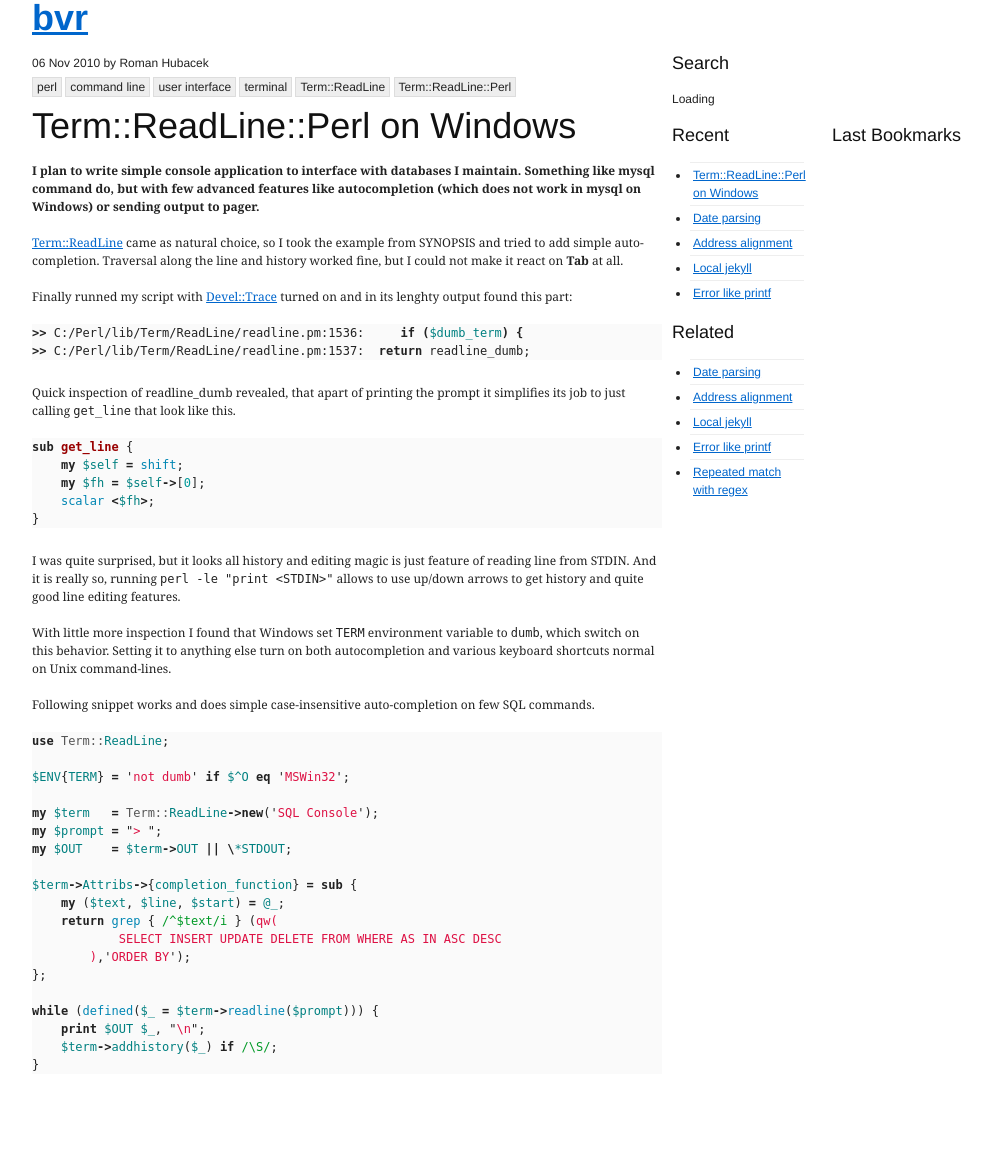
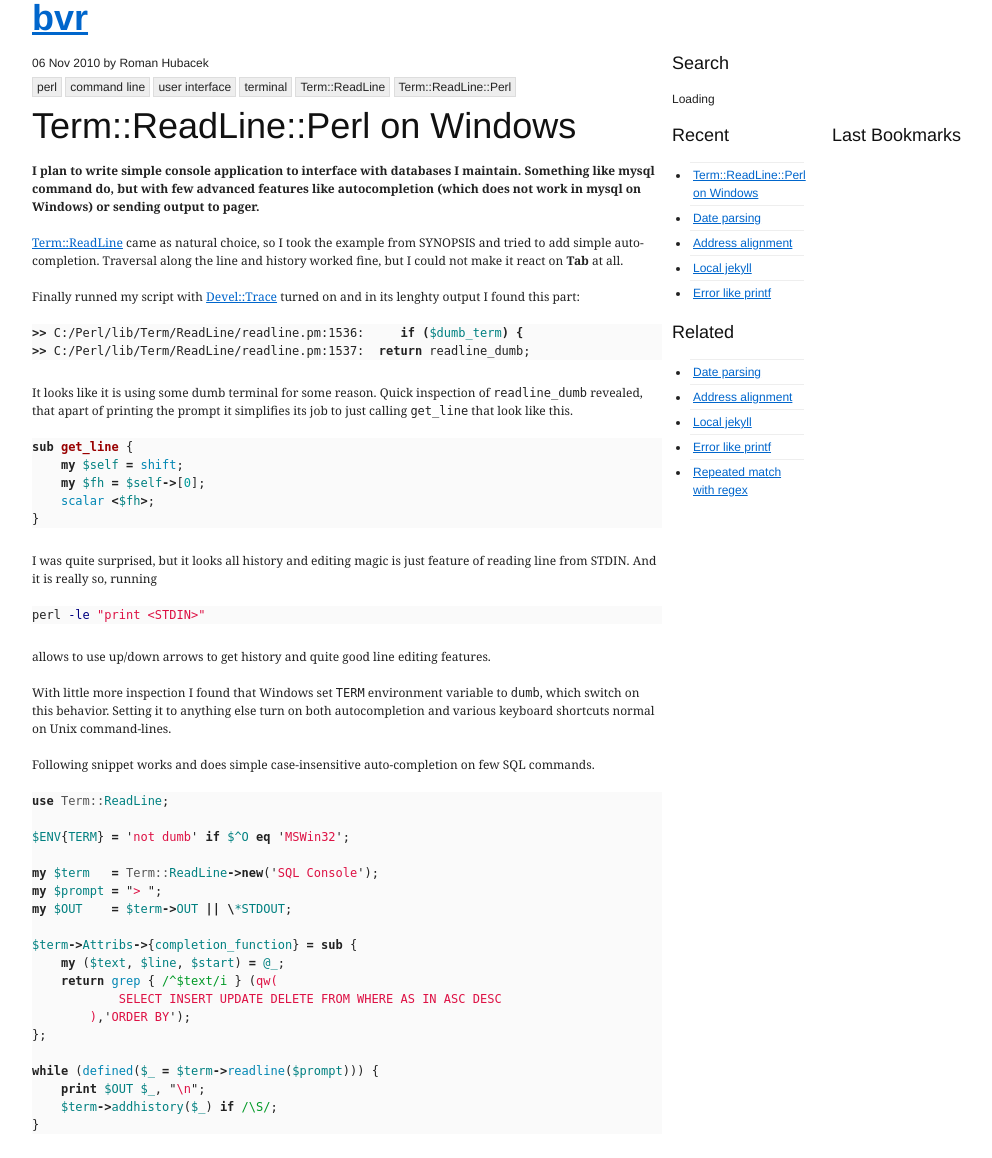
Before and after one commit to bvr/bvr.github.io, a Jekyll site: the page built from _posts/2010-11-06-term-readline.md, in a window 1280 px wide. Shown: the whole page, without its empty margins (133-1125 px from the left). Built offline with Jekyll 4.4.1, drawn with Linux system fonts in a browser that asks for light colours; Markdown is read by kramdown in place of the engine named in the settings; comment, search, counter and statistics services are not loaded; before the commit the page ends 1098 px from its top, so only the background shows below that.

Commit message:
Minor fixes to Term::ReadLine post.

```diff
--- a/_posts/2010-11-06-term-readline.md
+++ b/_posts/2010-11-06-term-readline.md
@@ -20,16 +20,17 @@ choice, so I took the example from SYNOPSIS and tried to add simple
 auto-completion. Traversal along the line and history worked fine, but I could
 not make it react on **Tab** at all.
 
-Finally runned my script with [Devel::Trace]() turned on and in its lenghty output
-found this part:
+Finally runned my script with [Devel::Trace](http://search.cpan.org/perldoc?Devel%3A%3ATrace)
+turned on and in its lenghty output I found this part:
 
 {% highlight bash %}
 >> C:/Perl/lib/Term/ReadLine/readline.pm:1536:     if ($dumb_term) {
 >> C:/Perl/lib/Term/ReadLine/readline.pm:1537: 	return readline_dumb;
 {% endhighlight %}
 
-Quick inspection of readline_dumb revealed, that apart of printing the prompt
-it simplifies its job to just calling `get_line` that look like this.
+It looks like it is using some dumb terminal for some reason. Quick inspection
+of `readline_dumb` revealed, that apart of printing the prompt it simplifies its
+job to just calling `get_line` that look like this.
 
 {% highlight perl %}
 sub get_line {
@@ -40,8 +41,13 @@ sub get_line {
 {% endhighlight %}
 
 I was quite surprised, but it looks all history and editing magic is just
-feature of reading line from STDIN. And it is really so, running `perl -le "print <STDIN>"`
- allows to use up/down arrows to get history and quite good line editing features.
+feature of reading line from STDIN. And it is really so, running
+
+{% highlight bash %}
+perl -le "print <STDIN>"
+{% endhighlight %}
+
+allows to use up/down arrows to get history and quite good line editing features.
 
 With little more inspection I found that Windows set `TERM` environment variable
 to `dumb`, which switch on this behavior. Setting it to anything else turn on
```
